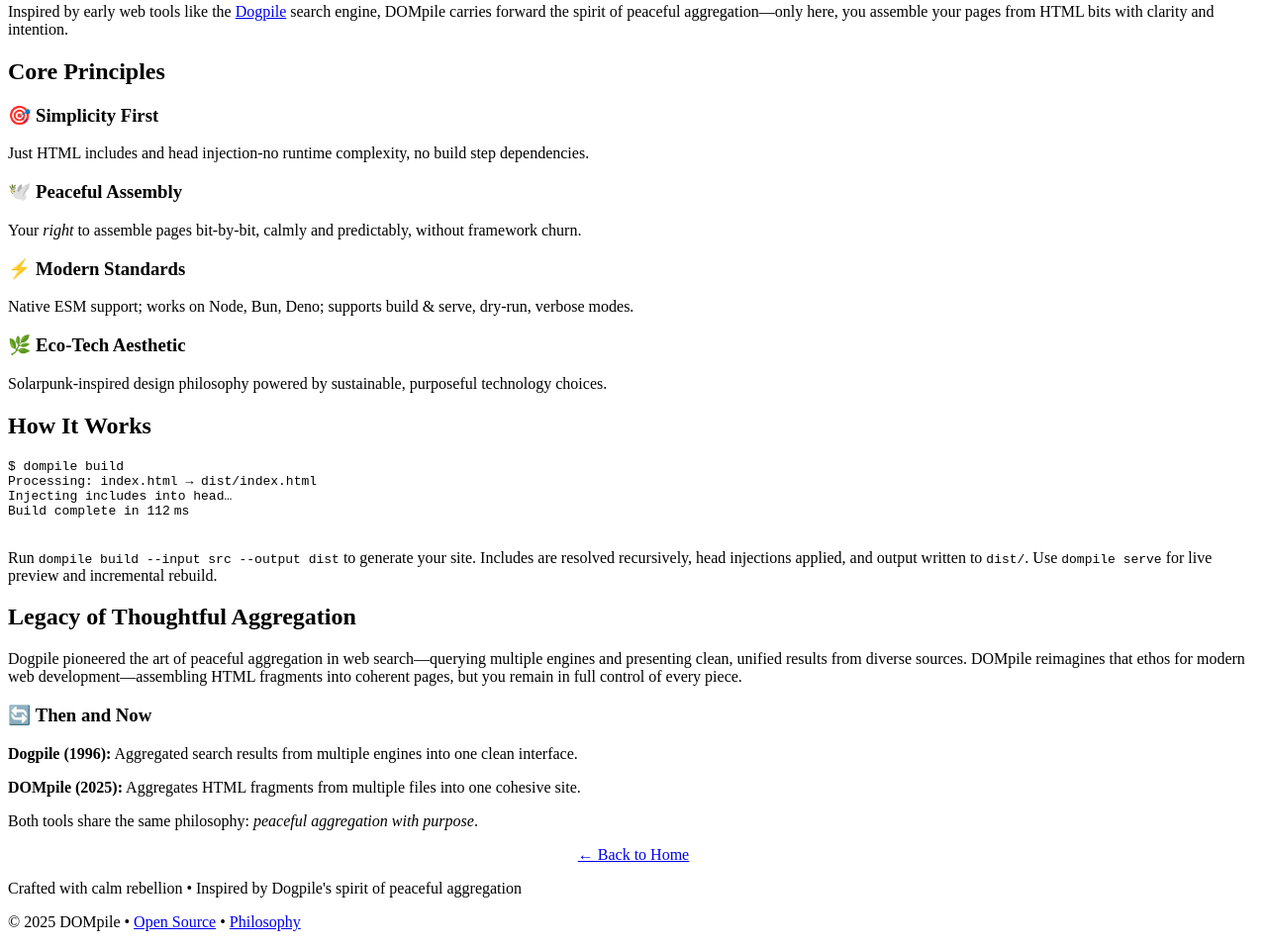
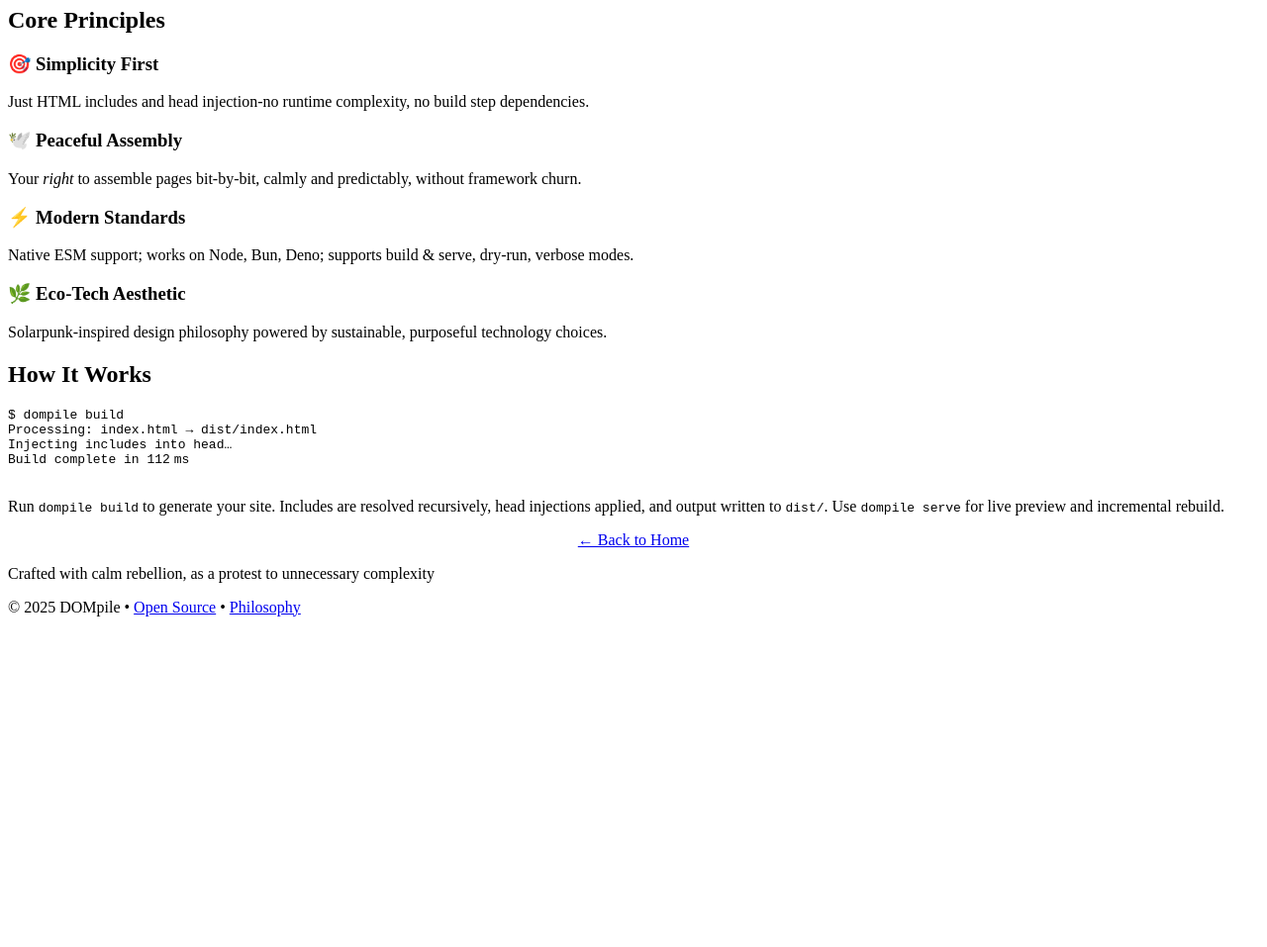
Before and after one commit to dompile/website, a website: page src/about.html in a window 1280 px wide. Shown: the part 452-1409 px from the top of the page at 99% size. After the commit the page ends 1091 px from the top, so only its background shows below. Drawn offline with nearby package versions, Linux system fonts and the light colour scheme; files that its build step writes are made by us from their sources.

Commit message:
updated footer and about

```diff
--- a/src/about.html
+++ b/src/about.html
@@ -20,7 +20,6 @@
       <p>In a world of endless frameworks and build complexity, we choose simplicity. We choose intention over automation, clarity over cleverness.</p>
     </div>
 
-    <p>Inspired by early web tools like the <a href="https://en.wikipedia.org/wiki/Dogpile" target="_blank" rel="noopener noreferrer">Dogpile</a> search engine, DOMpile carries forward the spirit of peaceful aggregation—only here, you assemble your pages from HTML bits with clarity and intention.</p>
   </section>
 
   <section>
@@ -53,22 +52,12 @@
 Injecting includes into head…
 Build complete in 112 ms
   </pre>
-    <p>Run <code>dompile build --input src --output dist</code> to generate your site. Includes are resolved
+    <p>Run <code>dompile build</code> to generate your site. Includes are resolved
       recursively, head injections applied, and output written to <code>dist/</code>. Use <code>dompile serve</code> for
       live preview and incremental rebuild.</p>
   </section>
 
-  <section>
-    <h2>Legacy of Thoughtful Aggregation</h2>
-    <p>Dogpile pioneered the art of peaceful aggregation in web search—querying multiple engines and presenting clean, unified results from diverse sources. DOMpile reimagines that ethos for modern web development—assembling HTML fragments into coherent pages, but you remain in full control of every piece.</p>
 
-    <div class="card" data-augmented-ui="tl-round br-clip" style="background: var(--surface-secondary); margin: var(--space-8) 0;">
-      <h3>🔄 Then and Now</h3>
-      <p><strong>Dogpile (1996):</strong> Aggregated search results from multiple engines into one clean interface.</p>
-      <p><strong>DOMpile (2025):</strong> Aggregates HTML fragments from multiple files into one cohesive site.</p>
-      <p>Both tools share the same philosophy: <em>peaceful aggregation with purpose</em>.</p>
-    </div>
-  </section>
 
   <section style="text-align:center;">
     <a href="index.html" class="btn" data-augmented-ui="tl-round tr-round bl-clip br-clip border">← Back to Home</a>
```
Also changed, not shown: src/.components/footer.html.
